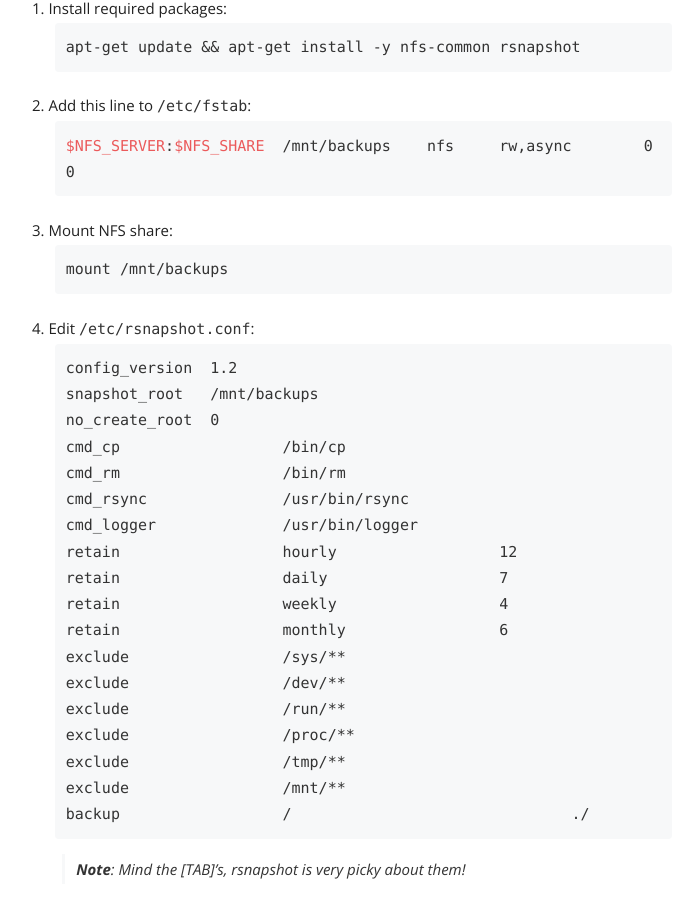
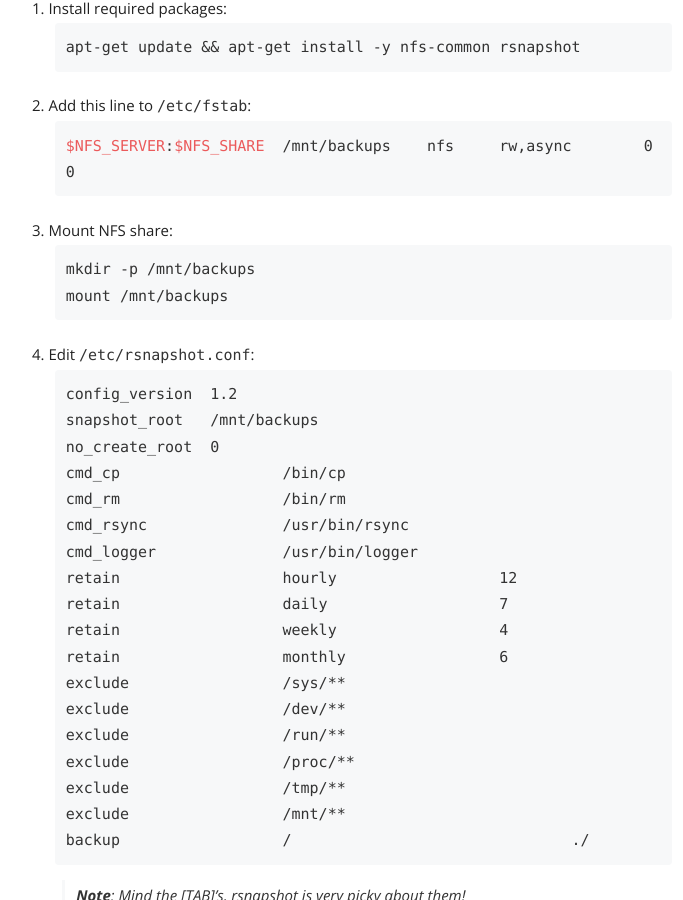
Before and after one commit to gh0st/docs.j7k6.org, a Jekyll site: the page built from _posts/2018-05-25-rsnapshot-nfs-backup.md, in a window 1280 px wide and 900 px high, scrolled down 344 px. Shown: the whole window, without its empty margins (288-971 px from the left). Built offline with Jekyll 4.4.1, drawn with Linux system fonts in a browser that asks for light colours; nearby versions of some CDN libraries; some web fonts are replaced; comment, search, counter and statistics services are not loaded.

Commit message:
rsnapshot

````diff
--- a/_posts/2018-05-25-rsnapshot-nfs-backup.md
+++ b/_posts/2018-05-25-rsnapshot-nfs-backup.md
@@ -14,6 +14,7 @@ apt-get update && apt-get install -y nfs-common rsnapshot
    ```
 3. Mount NFS share:
    ```bash
+mkdir -p /mnt/backups
 mount /mnt/backups
    ```
 4. Edit `/etc/rsnapshot.conf`:
````
